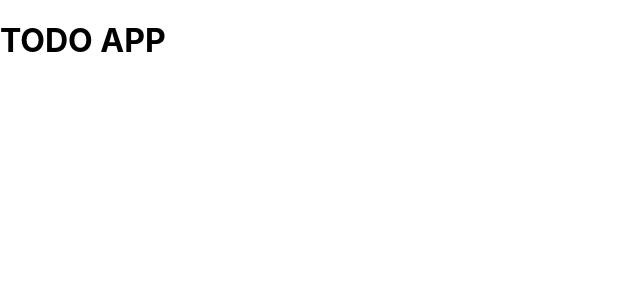
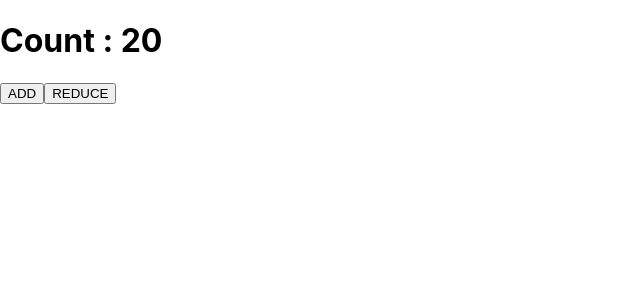
Before and after one commit to ankitsng0007/AnkitRepo, a React (Create React App) app in the folder RCT-211/Day-4/todo-app/: page / in a window 1280 px wide. Shown: the top 300 px of the page, without its empty margins (0-640 px from the left). Built offline with nearby package versions, Linux system fonts and the light colour scheme.

Commit message:
action added

```diff
--- a/RCT-211/Day-4/todo-app/src/App.js
+++ b/RCT-211/Day-4/todo-app/src/App.js
@@ -1,10 +1,11 @@
 import logo from './logo.svg';
 import './App.css';
+import Counter from './Component/Counter';
 
 function App() {
   return (
     <div>
-      <h1>TODO APP</h1>
+      <Counter/>
     </div>
   );
 }
--- /dev/null
+++ b/RCT-211/Day-4/todo-app/src/Component/Counter.jsx
@@ -0,0 +1,15 @@
+import React from 'react';
+import { useSelector } from 'react-redux';
+
+function Counter() {
+    const count = useSelector((reduxStore) => reduxStore.count);
+  return (
+    <div>
+      <h1>Count : {count}</h1>
+      <button>ADD</button>
+      <button>REDUCE</button>
+    </div>
+  );
+}
+
+export default Counter;
```
